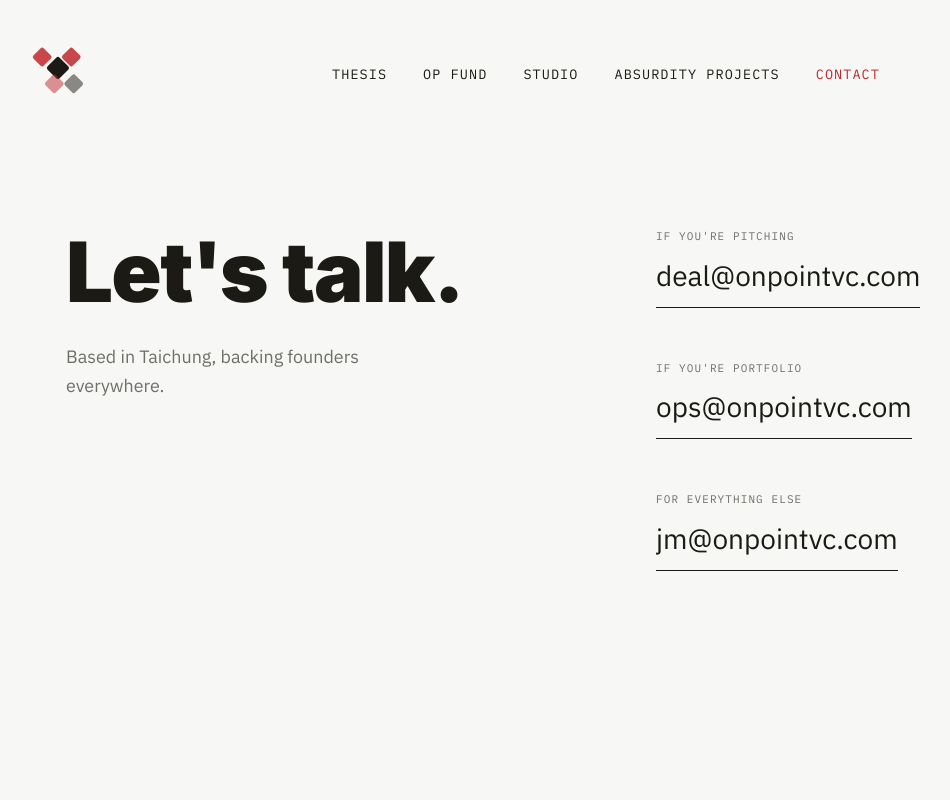
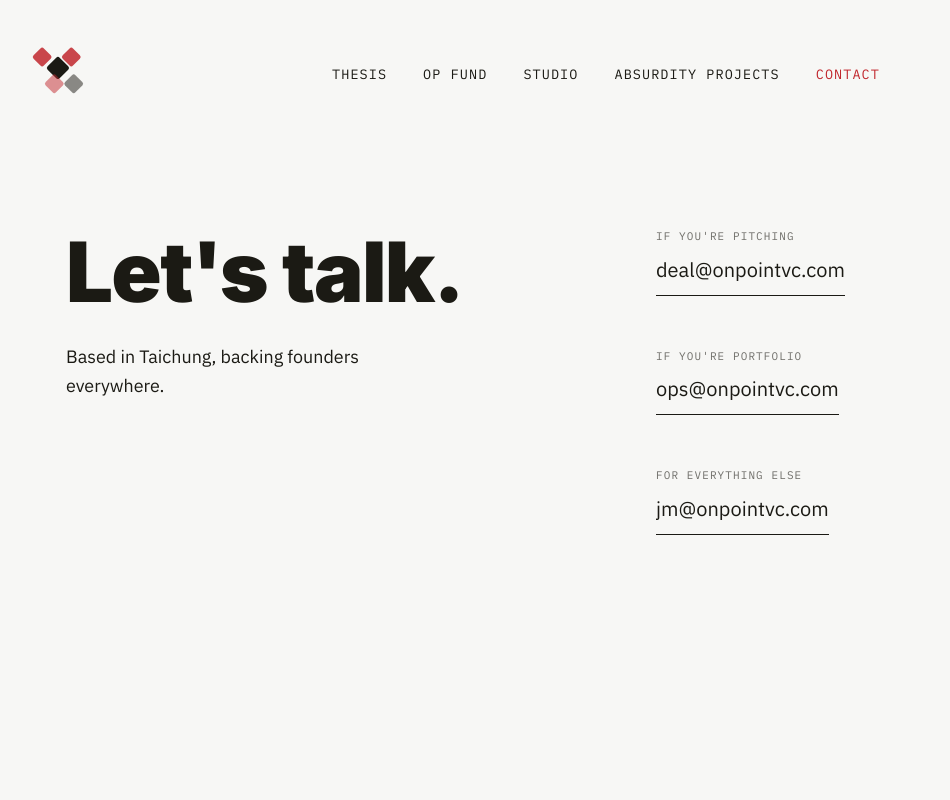
Before and after one commit to sillyledger/onpointvc, a Next.js app: page /contact in a window 1280 px wide. Shown: the top 800 px of the page, without its empty margins (34-984 px from the left). Built offline with nearby package versions, Linux system fonts and the light colour scheme; a web font is replaced by a local one.

Commit message:
Contact: darken subtext, shrink email links

```diff
--- a/components/ContactMain.tsx
+++ b/components/ContactMain.tsx
@@ -11,7 +11,7 @@
             <h1 className="mb-7 text-[clamp(44px,6.5vw,84px)] font-black leading-[1.05] tracking-[-0.02em] text-[var(--ink)] [font-family:var(--font-inter)]">
               Let&apos;s talk.
             </h1>
-            <p className="max-w-[34ch] font-sans text-[clamp(16px,1.4vw,18px)] leading-[1.6] text-[var(--ink-dim)]">
+            <p className="max-w-[34ch] font-sans text-[clamp(16px,1.4vw,18px)] leading-[1.6] text-[var(--ink)]">
               Based in Taichung, backing founders everywhere.
             </p>
           </div>
@@ -23,7 +23,7 @@
               </span>
               <a
                 href="mailto:deal@onpointvc.com"
-                className="inline-block border-b-[1.5px] border-[var(--ink)] pb-2.5 text-[clamp(20px,2.3vw,28px)] text-[var(--ink)] no-underline transition-colors hover:border-[var(--red)] hover:text-[var(--red)]"
+                className="inline-block border-b-[1.5px] border-[var(--ink)] pb-2.5 text-[clamp(17px,1.7vw,20px)] text-[var(--ink)] no-underline transition-colors hover:border-[var(--red)] hover:text-[var(--red)]"
               >
                 deal@onpointvc.com
               </a>
@@ -35,7 +35,7 @@
               </span>
               <a
                 href="mailto:ops@onpointvc.com"
-                className="inline-block border-b-[1.5px] border-[var(--ink)] pb-2.5 text-[clamp(20px,2.3vw,28px)] text-[var(--ink)] no-underline transition-colors hover:border-[var(--red)] hover:text-[var(--red)]"
+                className="inline-block border-b-[1.5px] border-[var(--ink)] pb-2.5 text-[clamp(17px,1.7vw,20px)] text-[var(--ink)] no-underline transition-colors hover:border-[var(--red)] hover:text-[var(--red)]"
               >
                 ops@onpointvc.com
               </a>
@@ -47,7 +47,7 @@
               </span>
               <a
                 href="mailto:jm@onpointvc.com"
-                className="inline-block border-b-[1.5px] border-[var(--ink)] pb-2.5 text-[clamp(20px,2.3vw,28px)] text-[var(--ink)] no-underline transition-colors hover:border-[var(--red)] hover:text-[var(--red)]"
+                className="inline-block border-b-[1.5px] border-[var(--ink)] pb-2.5 text-[clamp(17px,1.7vw,20px)] text-[var(--ink)] no-underline transition-colors hover:border-[var(--red)] hover:text-[var(--red)]"
               >
                 jm@onpointvc.com
               </a>
```
